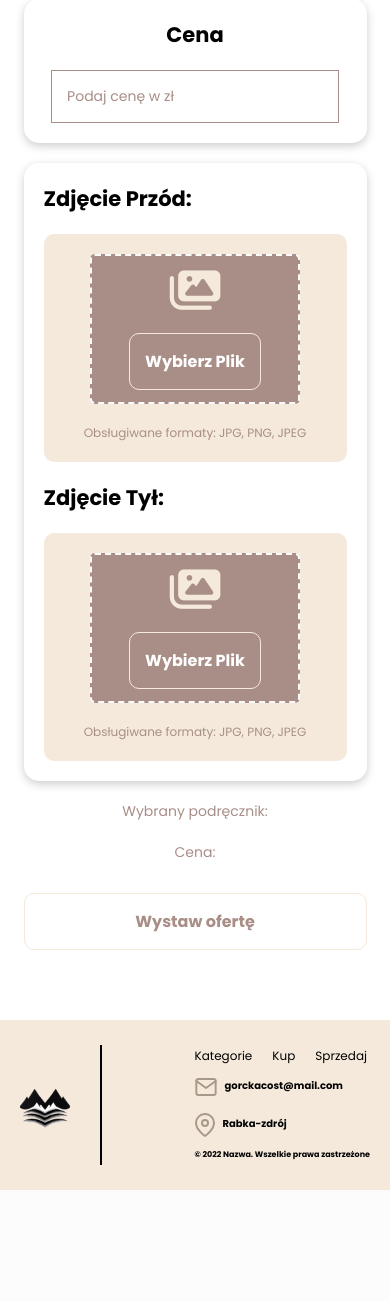
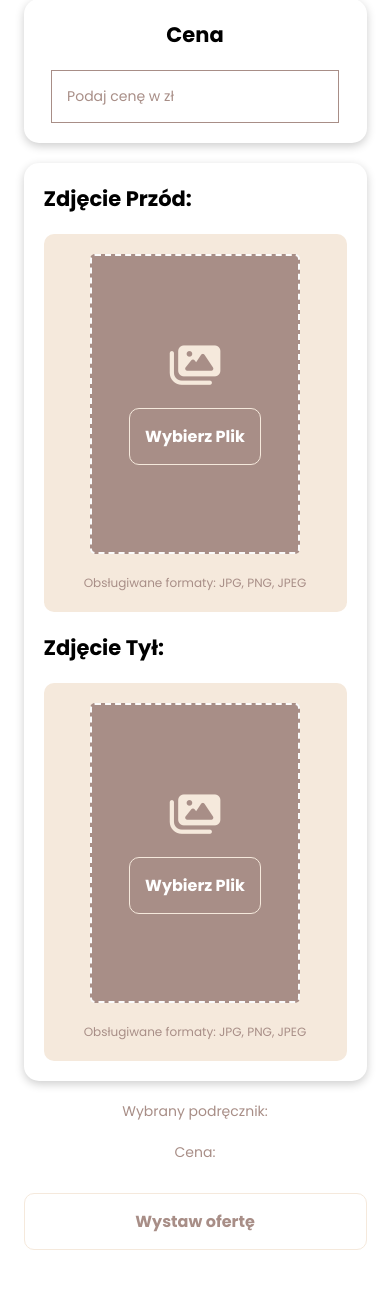
Before and after one commit to Eg-Nickname/ksiazki-gorka, a PHP site: page /user_panel/dodaj-oferte in a window 390 px wide. Shown: the part 414-1715 px from the top of the page. Before the commit the page ends 1604 px from the top, so only its background shows below. Run offline with PHP 8.4, Linux system fonts and the light colour scheme; a user stored in the database is signed in; data comes from the database, SQL or seed files in the repository; some libraries are stand-ins or nearby versions.

Commit message:
Poprawki

```diff
--- a/login_page.php
+++ b/login_page.php
@@ -129,7 +129,7 @@ if(isset($_SESSION['logged_in']))
                 </div>
             </div> -->
         <!-- </div> -->
-        <span class="error_log_info_password form--hidden">Hasło musi zawierać co najmniej 8 znaków, w tym cyfrę i wielką literę. <br> Nazwa użytkownika musi zawierać co najmniej 3 znaki oraz nie może zawierać znaków specjalnych</span>
+        <!-- <span class="error_log_info_password form--hidden">Hasło musi zawierać co najmniej 8 znaków, w tym cyfrę i wielką literę.</span> -->
         <span class="sign-up-goto-span"><p id="sign-up-goto">Nie masz jeszcze konta? &nbsp;<a id="linkCreateAccount"> Zarejestruj się</a></p></span>
         <span class="sign-in-goto-span form--hidden"><p id="sign-in-goto"> Masz już konto? &nbsp;<a id="linkLogin"> Zaloguj się</a></p></span>
     </div>
--- a/scripts/offer_page_script.js
+++ b/scripts/offer_page_script.js
@@ -83,6 +83,12 @@ const display_elements_on_offer_list = function(subject_array=[],part_array=[],
             }
         }
     }
+    if(document.querySelector('.books-wrapper').childNodes.length==0){
+        const h2=document.createElement('h2');
+        h2.innerHTML="Brak wyników";
+        h2.classList.add("no-offers");
+        document.querySelector('.container').append(h2);
+    }
 }
 const get_sample_book_data = function (){
     const btn_id=(this.getAttribute('id')).replace("book-btn","");
--- a/scripts/user_panel_scripts/user_data_script.js
+++ b/scripts/user_panel_scripts/user_data_script.js
@@ -27,6 +27,7 @@ function update_user_data(user_data){
                 });
             }
             else{
+                document.getElementById('password').value=null;
                 show_popup("Twoje dane zostały zaaktualizowane");
             }
         }
--- a/style/oferty_add.css
+++ b/style/oferty_add.css
@@ -348,7 +348,7 @@ h3{
 {
     width: 50%;
 }
-#dragger_wrapper {
+.dragger_wrapper {
     display: flex;
     justify-content: center;
     align-items: center;
@@ -358,14 +358,14 @@ h3{
     border-radius: 10px;
 }
 
-#dragger_wrapper .imgnote {
+.dragger_wrapper .imgnote {
     font-size: 12px;
     font-weight: medium;
     color: #A88E87;
 
 }
 
-#dragger_wrapper h2 {
+.dragger_wrapper h2 {
     font-size: 18px;
     font-weight: bold;
     color: #fff;
@@ -383,11 +383,11 @@ h3{
     background-color: #A88E87;
 }
 
-#dragger.active {
+.dragger.active {
     border: 2px dashed #000000;
 }
 
-#dragger img {
+.dragger img {
     height: 100%;
     width: 100%;
     object-fit: cover;
@@ -763,7 +763,9 @@ footer{
     }
     .dragger {
         width: 210px;
-        height: 150px;
+        height:300px;
+        /* width: 210px;
+        height: 150px; */
         display: flex;
         justify-content: center;
         align-items: center;
--- a/style/oferty_single.css
+++ b/style/oferty_single.css
@@ -142,7 +142,10 @@
 .filters label input[type="checkbox"]:checked{
     border-radius: 5px;
 }
-
+.no-offers{
+    font-size: 32px;
+    text-align: center;
+}
 .book-type-wrapper label{
     display: flex;
     justify-content: flex-end;
--- a/user_panel/add_offer_page.php
+++ b/user_panel/add_offer_page.php
@@ -75,8 +75,8 @@ if(!isset($_SESSION['logged_in'])){
         <div class="images-container">
         <div class="front_photo_wrapper">
         <h4>Zdjęcie Przód:</h4>
-            <div id="dragger_wrapper">
-            <div id="dragger" class="dragger">
+            <div class="dragger_wrapper">
+            <div class="dragger">
                 <div class="icon"><i class="fa-solid fa-images"></i></div>
                  <button class="browseFile" id="browseFile">Wybierz Plik</button> <input type="file" hidden id="front_photo" class="fileInputField" />
             </div>
@@ -89,8 +89,8 @@ if(!isset($_SESSION['logged_in'])){
         </div>
         <div class="back_photo_wrapper">
         <h4>Zdjęcie Tył:</h4>
-        <div id="dragger_wrapper">
-            <div id="dragger" class="dragger">
+        <div class="dragger_wrapper">
+            <div class="dragger">
                 <div class="icon"><i class="fa-solid fa-images"></i></div> <button class="browseFile" id="browseFile">Wybierz Plik</button> <input type="file" hidden id="back_photo" class="fileInputField" />
             </div>
             <div class="fileName"> </div>
```
Also changed, not shown: dozrobienia.txt (+4 -16 lines), style/user_data.css (+5 -2 lines).
